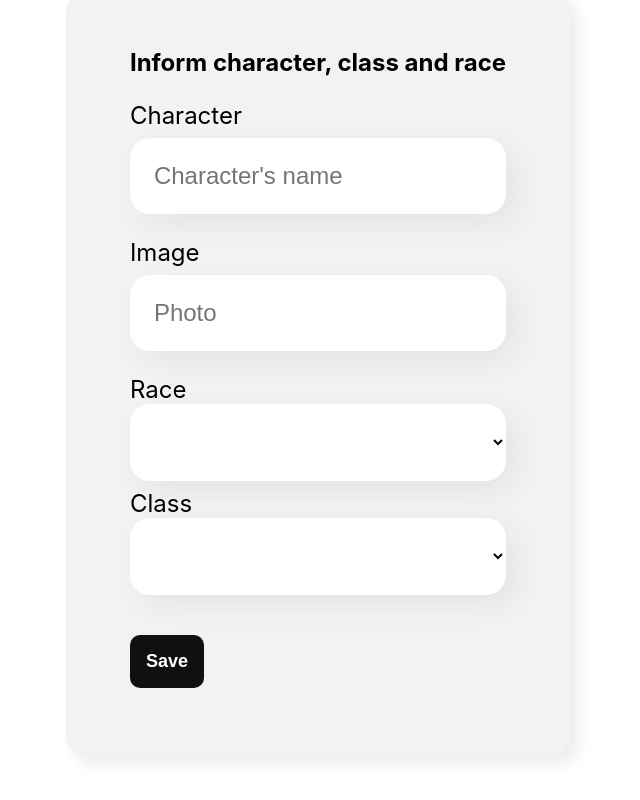
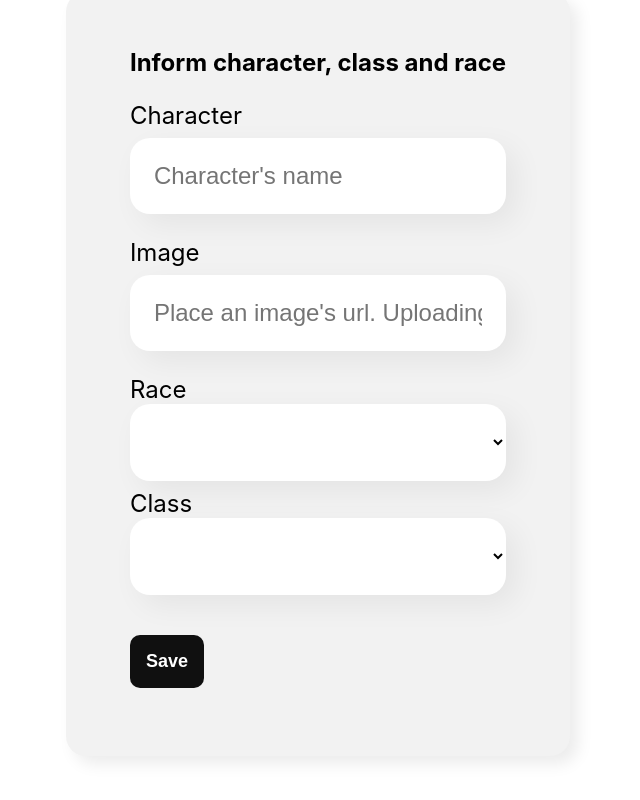
Before and after one commit to claraquintela/wow-organizational-chart, a React (Create React App) app: page / in a window 1280 px wide. Shown: the part 653-1453 px from the top of the page, without its empty margins (322-962 px from the left). Built offline with nearby package versions, Linux system fonts and the light colour scheme.

Commit message:
Adding warning about the img

```diff
--- a/src/components/Form/index.js
+++ b/src/components/Form/index.js
@@ -43,7 +43,7 @@ const Form = (props) => {
                 <TextField
                     label="Image"
                     name="img"
-                    placeholder="Photo"
+                    placeholder="Place an image's url. Uploading not working"
                     content = {img}
                     whenChanged = { content => setImage(content)}
                 />
```
